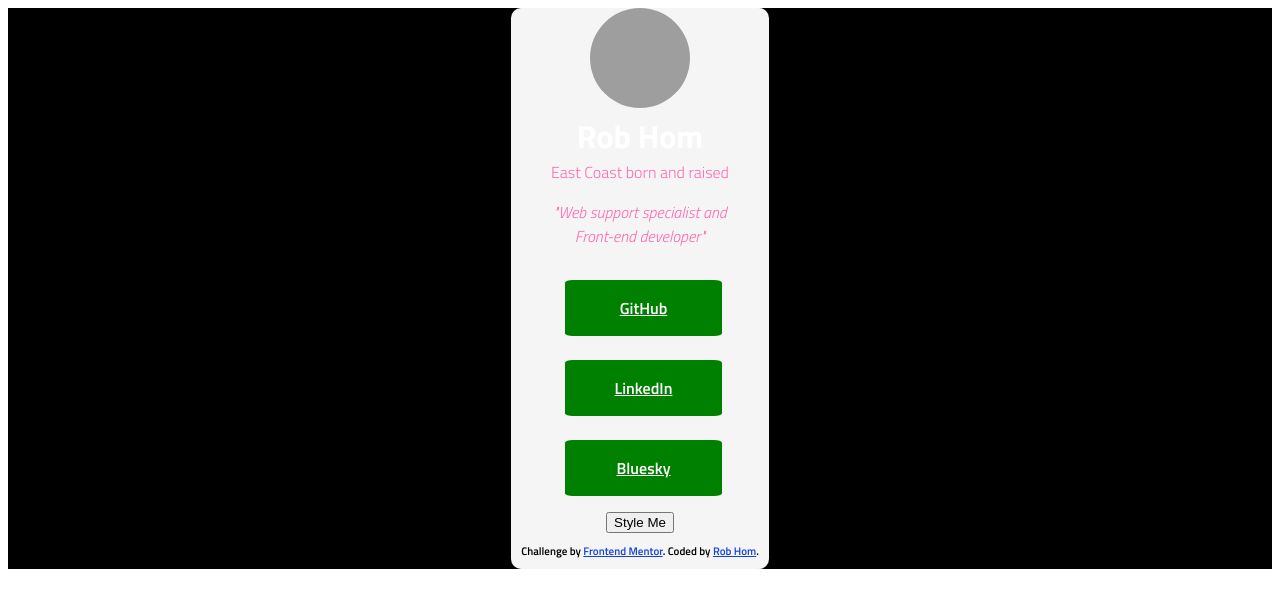
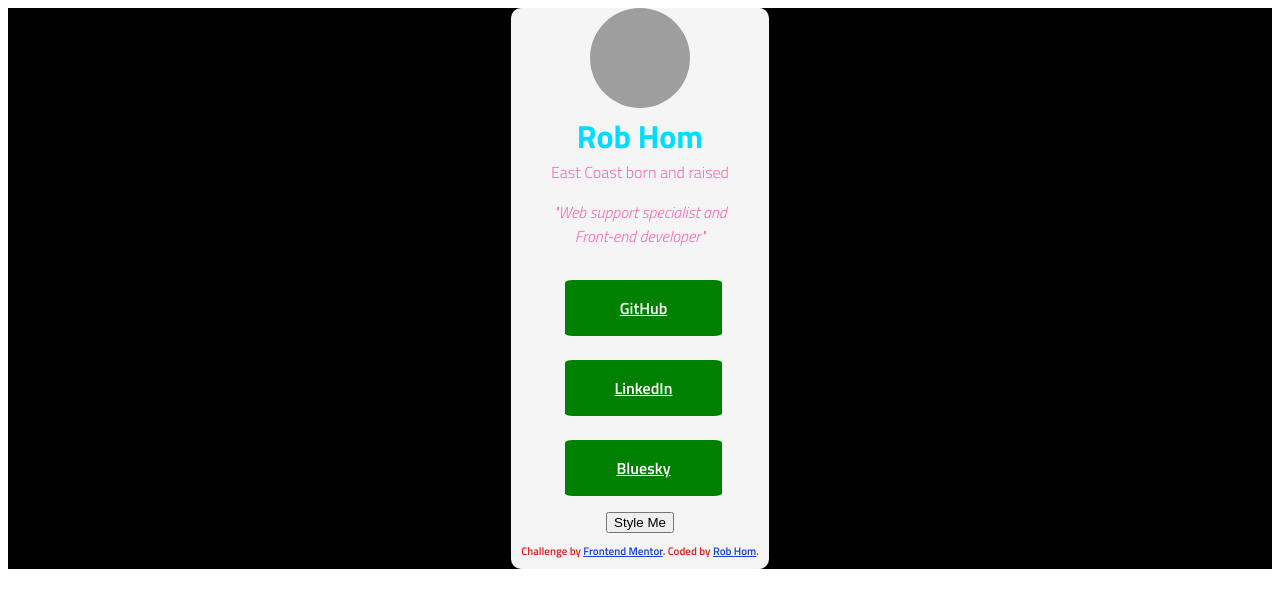
Before and after one commit to robhom-b/frontend-mentor, a website built with Vite: page index.html in a window 1280 px wide. Built offline with nearby package versions, Linux system fonts and the light colour scheme; grey boxes are pictures that could not be loaded.

Commit message:
Change log message and footer text color

```diff
--- a/scripts/main.js
+++ b/scripts/main.js
@@ -18,7 +18,7 @@ function lightMode() {
     cardContainer.classList.toggle("cardContainer-active-state");
 
     /*Checks the function is working */
-    console.log('light mode on');
+    console.log('Execute function done');
   }
 
   let colorMode = lightMode();
--- a/styles/styles.css
+++ b/styles/styles.css
@@ -5,7 +5,7 @@
     text-align: center;
 }
 .inner-container{
-    color: #000000;
+    color: #df2323;
     /* border: medium solid white; */
     border-radius: 10px;
     background: #1e1f1f;
@@ -25,7 +25,7 @@
     object-fit: cover;
 }
 .nameHeader-active{
-  color: #FFFFFF;
+  color: rgb(0, 221, 255);
 }
 .bio{
     color:rgb(190, 192, 189);
```
